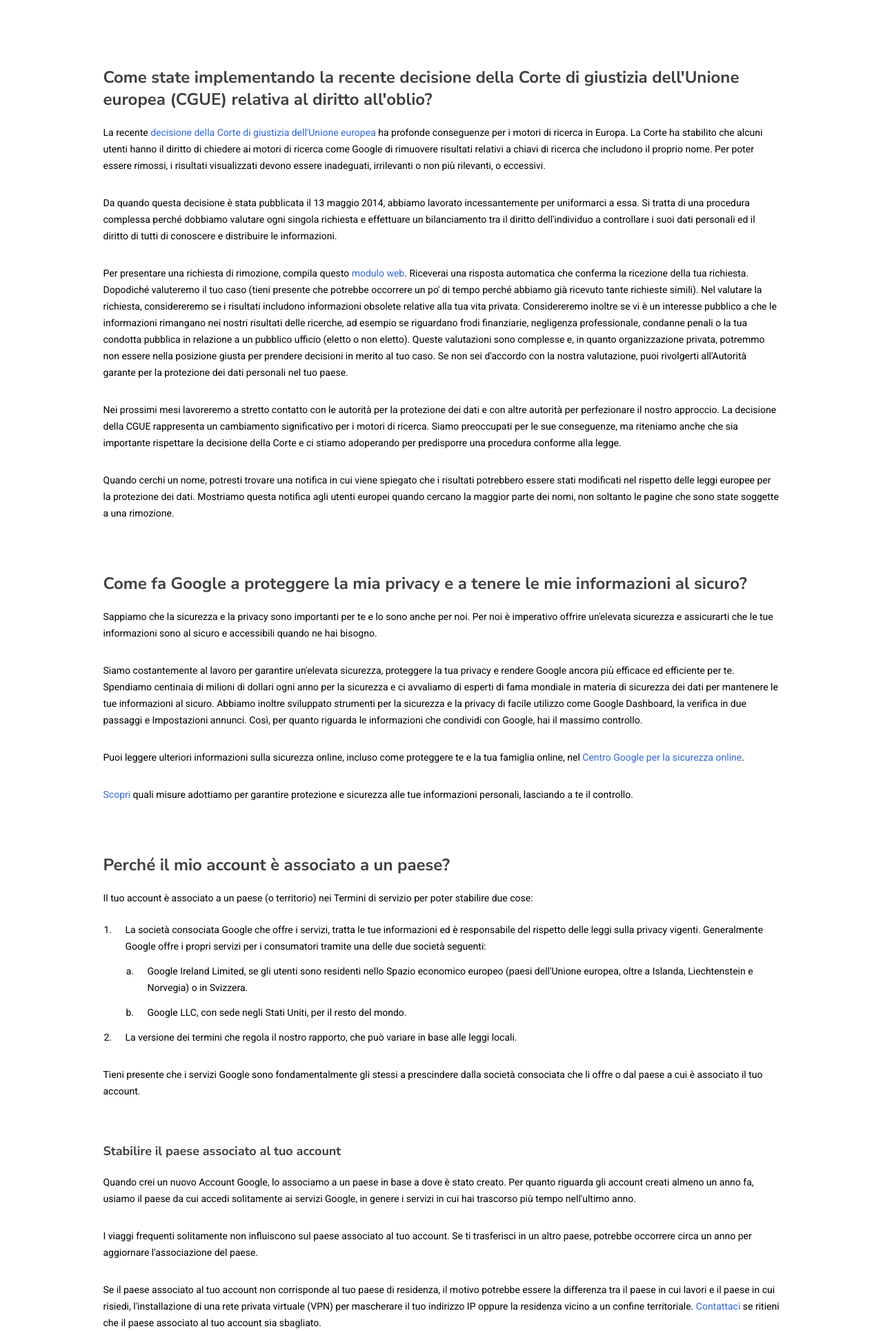
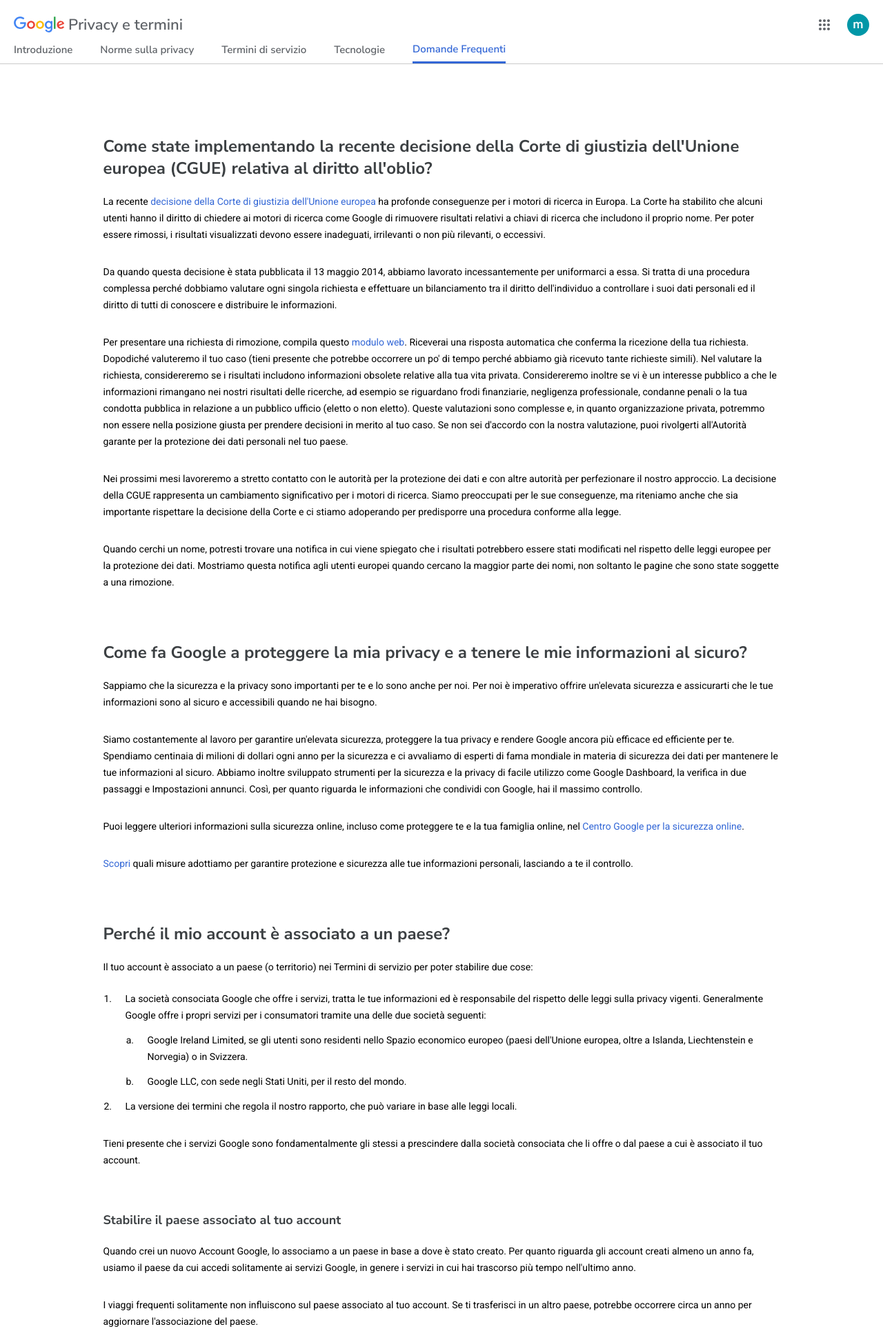
Before and after one commit to MarcoBagnasco/php-google-faq, a PHP site: page / in a window 1280 px wide. Shown: the top 1930 px of the page at 69% size. Run offline with PHP 8.4, Linux system fonts and the light colour scheme.

Commit message:
add header

```diff
--- a/css/style.css
+++ b/css/style.css
@@ -5,6 +5,7 @@
     box-sizing: border-box;
 }
 body{
+    padding-top: 100px;
     font-family: 'Roboto', sans-serif;
     font-size: 14px;
 }
@@ -57,6 +58,48 @@ ul{
     justify-content: space-between;
 }
 
+/* SITE HEADER */
+header{
+    position: fixed;
+    top: 0;
+    left: 0;
+    width: 100%;
+    padding: 20px;
+    padding-bottom: 0;
+    font-family: 'Nunito Sans', sans-serif;
+    color: #5f6368;
+    background-color: #fff;
+    border-bottom: 1px solid #cbcbcb;
+}
+/* Top Header */
+.top-header .privacy{
+    padding-left: 5px;
+    font-size: 22px;
+}
+.top-header svg{
+    width: 25px;
+    height: 25px;
+}
+.top-header .user{
+    margin-left: 20px;
+    border-radius: 50%;
+}
+/* Bottom Header */
+.bottom-header{
+    height: 40px;
+    font-size: 15px;
+}
+.bottom-header li{
+    display: flex;
+    align-items: center;
+    margin-right: 40px;
+    cursor: pointer;
+}
+.bottom-header li.active{
+    color: #3367d6;
+    border-bottom: 3px solid #3367d6;
+}
+
 /* SITE MAIN */
 main.container{
     padding: 32px;
@@ -86,7 +129,7 @@ footer li:not(:first-child)::before{
 footer li a{
     color: rgba(61,61,61,.8);
 }
-
+/* Language */
 footer select{
     margin-left: 6px;
     outline: none;
--- a/index.php
+++ b/index.php
@@ -31,14 +31,43 @@ $faqs = [
     <meta http-equiv="X-UA-Compatible" content="IE=edge">
     <meta name="viewport" content="width=device-width, initial-scale=1.0">
     <title>Google FAQ</title>
+
     <!-- FONTS -->
     <link rel="preconnect" href="https://fonts.gstatic.com">
-    <link href="https://fonts.googleapis.com/css2?family=Nunito+Sans:wght@700&family=Roboto&display=swap" rel="stylesheet">
+    <link href="https://fonts.googleapis.com/css2?family=Nunito+Sans:wght@600;700&family=Roboto&display=swap" rel="stylesheet">
 
     <!-- STYLE -->
     <link rel="stylesheet" href="./css/style.css">
 </head>
 <body>
+    <!-- SITE HEADER -->
+    <header>
+        <!-- Top Header -->
+        <div class="top-header flex jc-between">
+            <!-- Google Privacy -->
+            <div class="flex ai-center">
+                <img src="./img/googlelogo.svg" alt="google logo">
+                <span class="privacy">Privacy e termini</span>
+            </div>
+            <!-- User -->
+            <div class="flex ai-center">
+                <svg><path fill="#5f6368" d="M6,8c1.1,0 2,-0.9 2,-2s-0.9,-2 -2,-2 -2,0.9 -2,2 0.9,2 2,2zM12,20c1.1,0 2,-0.9 2,-2s-0.9,-2 -2,-2 -2,0.9 -2,2 0.9,2 2,2zM6,20c1.1,0 2,-0.9 2,-2s-0.9,-2 -2,-2 -2,0.9 -2,2 0.9,2 2,2zM6,14c1.1,0 2,-0.9 2,-2s-0.9,-2 -2,-2 -2,0.9 -2,2 0.9,2 2,2zM12,14c1.1,0 2,-0.9 2,-2s-0.9,-2 -2,-2 -2,0.9 -2,2 0.9,2 2,2zM16,6c0,1.1 0.9,2 2,2s2,-0.9 2,-2 -0.9,-2 -2,-2 -2,0.9 -2,2zM12,8c1.1,0 2,-0.9 2,-2s-0.9,-2 -2,-2 -2,0.9 -2,2 0.9,2 2,2zM18,14c1.1,0 2,-0.9 2,-2s-0.9,-2 -2,-2 -2,0.9 -2,2 0.9,2 2,2zM18,20c1.1,0 2,-0.9 2,-2s-0.9,-2 -2,-2 -2,0.9 -2,2 0.9,2 2,2z"></path></svg>
+                <img class="user" src="./img/user.png" alt="user logo">
+            </div>
+        </div>
+
+        <!-- Bottom Header -->
+        <div class="bottom-header flex">
+            <ul class="flex">
+                <li>Introduzione</li>
+                <li>Norme sulla privacy</li>
+                <li>Termini di servizio</li>
+                <li>Tecnologie</li>
+                <li class="active">Domande Frequenti</li>
+            </ul>
+        </div>
+    </header>
+
     <!-- SITE MAIN -->
     <main class="container">
         <?php foreach($faqs as $faq) { ?>
@@ -54,9 +83,10 @@ $faqs = [
             <ul class="flex">
                <li><a href="https://www.google.com/">Google</a></li>
                <li><a href="https://about.google/">Tutto su Google</a></li>
-               <li><a href="privacy">Privacy</a></li>
-               <li><a href="terms">Termini</a></li>
+               <li><a href="https://policies.google.com/privacy">Privacy</a></li>
+               <li><a href="https://policies.google.com/terms">Termini</a></li>
             </ul>
+
             <!-- Language -->
             <div class="flex ai-center">
                 <img src="./img/lang.png" alt="lang icon">
```
Also changed, not shown: img/googlelogo.svg (added), img/user.png (added).
